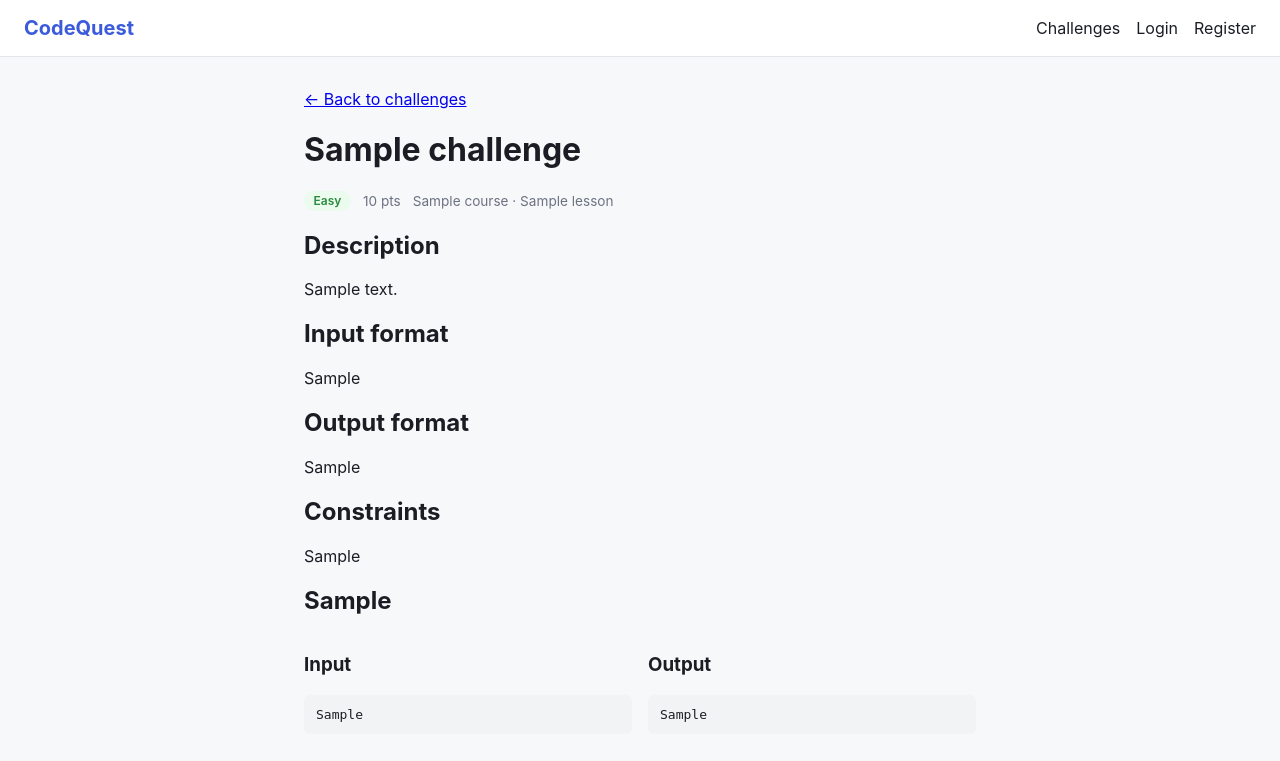
After one commit to nirvanajoshi/CodeQuest, a Django app: page /challenges/sample/ in a window 1280 px wide. The commit adds this page. Shown: the top 761 px of the page. Run offline with Django 5.2, Linux system fonts and the light colour scheme; tables that the repository leaves empty hold one stand-in row (values such as "Sample post").

Commit message:
challenge app development

```diff
--- /dev/null
+++ b/challenges/urls.py
@@ -0,0 +1,8 @@
+from django.urls import path
+
+from . import views
+
+urlpatterns = [
+    path("", views.challenge_list, name="challenge_list"),
+    path("<slug:slug>/", views.challenge_detail, name="challenge_detail"),
+]
--- a/challenges/views.py
+++ b/challenges/views.py
@@ -1,3 +1,13 @@
-from django.shortcuts import render
+from django.shortcuts import get_object_or_404, render
 
-# Create your views here.
+from .models import Challenge
+
+
+def challenge_list(request):
+    challenges = Challenge.objects.filter(is_published=True).select_related("lesson__course")
+    return render(request, "challenges/challenge_list.html", {"challenges": challenges})
+
+
+def challenge_detail(request, slug):
+    challenge = get_object_or_404(Challenge, slug=slug, is_published=True)
+    return render(request, "challenges/challenge_detail.html", {"challenge": challenge})
--- a/codequest/urls.py
+++ b/codequest/urls.py
@@ -23,6 +23,7 @@ from django.views.generic import TemplateView
 urlpatterns = [
     path('admin/', admin.site.urls),
     path('accounts/', include('accounts.urls')),
+    path('challenges/', include('challenges.urls')),
     path('', TemplateView.as_view(template_name='home.html'), name='home'),
 ]
 
--- a/static/css/style.css
+++ b/static/css/style.css
@@ -165,3 +165,76 @@ body {
 .profile-details dd {
     margin: 0;
 }
+
+.challenge-list {
+    list-style: none;
+    padding: 0;
+    display: flex;
+    flex-direction: column;
+    gap: 0.75rem;
+}
+
+.challenge-card {
+    background: var(--color-surface);
+    border: 1px solid var(--color-border);
+    border-radius: 8px;
+    padding: 1rem;
+}
+
+.challenge-title {
+    font-weight: 600;
+    font-size: 1.05rem;
+    color: var(--color-text);
+    text-decoration: none;
+}
+
+.challenge-title:hover {
+    color: var(--color-primary);
+}
+
+.challenge-meta {
+    display: flex;
+    flex-wrap: wrap;
+    gap: 0.75rem;
+    align-items: center;
+    color: var(--color-muted);
+    font-size: 0.85rem;
+    margin: 0.5rem 0 1rem;
+}
+
+.badge {
+    display: inline-block;
+    padding: 0.15rem 0.6rem;
+    border-radius: 999px;
+    font-size: 0.75rem;
+    font-weight: 600;
+    text-transform: capitalize;
+}
+
+.badge-easy {
+    background: #ebfbee;
+    color: #2b8a3e;
+}
+
+.badge-medium {
+    background: #fff9db;
+    color: #e67700;
+}
+
+.badge-hard {
+    background: #fff0f0;
+    color: #c92a2a;
+}
+
+.sample-io {
+    display: grid;
+    grid-template-columns: 1fr 1fr;
+    gap: 1rem;
+}
+
+.sample-io pre {
+    background: #f1f3f5;
+    padding: 0.75rem;
+    border-radius: 6px;
+    overflow-x: auto;
+}
--- a/templates/base.html
+++ b/templates/base.html
@@ -11,6 +11,7 @@
     <nav class="navbar">
         <a href="{% url 'home' %}" class="brand">CodeQuest</a>
         <div class="nav-links">
+            <a href="{% url 'challenge_list' %}">Challenges</a>
             {% if user.is_authenticated %}
                 <span class="nav-user">{{ user.username }} · {{ user.profile.total_xp }} XP</span>
                 <a href="{% url 'profile' %}">Profile</a>
--- /dev/null
+++ b/templates/challenges/challenge_detail.html
@@ -0,0 +1,56 @@
+{% extends "base.html" %}
+
+{% block title %}{{ challenge.title }} — CodeQuest{% endblock %}
+
+{% block content %}
+    <a href="{% url 'challenge_list' %}">&larr; Back to challenges</a>
+
+    <h1>{{ challenge.title }}</h1>
+    <div class="challenge-meta">
+        <span class="badge badge-{{ challenge.difficulty }}">{{ challenge.get_difficulty_display }}</span>
+        <span>{{ challenge.points }} pts</span>
+        <span>{{ challenge.lesson.course.title }} &middot; {{ challenge.lesson.title }}</span>
+    </div>
+
+    <section>
+        <h2>Description</h2>
+        <p>{{ challenge.description|linebreaks }}</p>
+    </section>
+
+    {% if challenge.input_format %}
+        <section>
+            <h2>Input format</h2>
+            <p>{{ challenge.input_format|linebreaks }}</p>
+        </section>
+    {% endif %}
+
+    {% if challenge.output_format %}
+        <section>
+            <h2>Output format</h2>
+            <p>{{ challenge.output_format|linebreaks }}</p>
+        </section>
+    {% endif %}
+
+    {% if challenge.constraints %}
+        <section>
+            <h2>Constraints</h2>
+            <p>{{ challenge.constraints|linebreaks }}</p>
+        </section>
+    {% endif %}
+
+    {% if challenge.sample_input or challenge.sample_output %}
+        <section>
+            <h2>Sample</h2>
+            <div class="sample-io">
+                <div>
+                    <h3>Input</h3>
+                    <pre>{{ challenge.sample_input }}</pre>
+                </div>
+                <div>
+                    <h3>Output</h3>
+                    <pre>{{ challenge.sample_output }}</pre>
+                </div>
+            </div>
+        </section>
+    {% endif %}
+{% endblock %}
```
Also changed, not shown: templates/challenges/challenge_list.html (added, +26 -0 lines).
